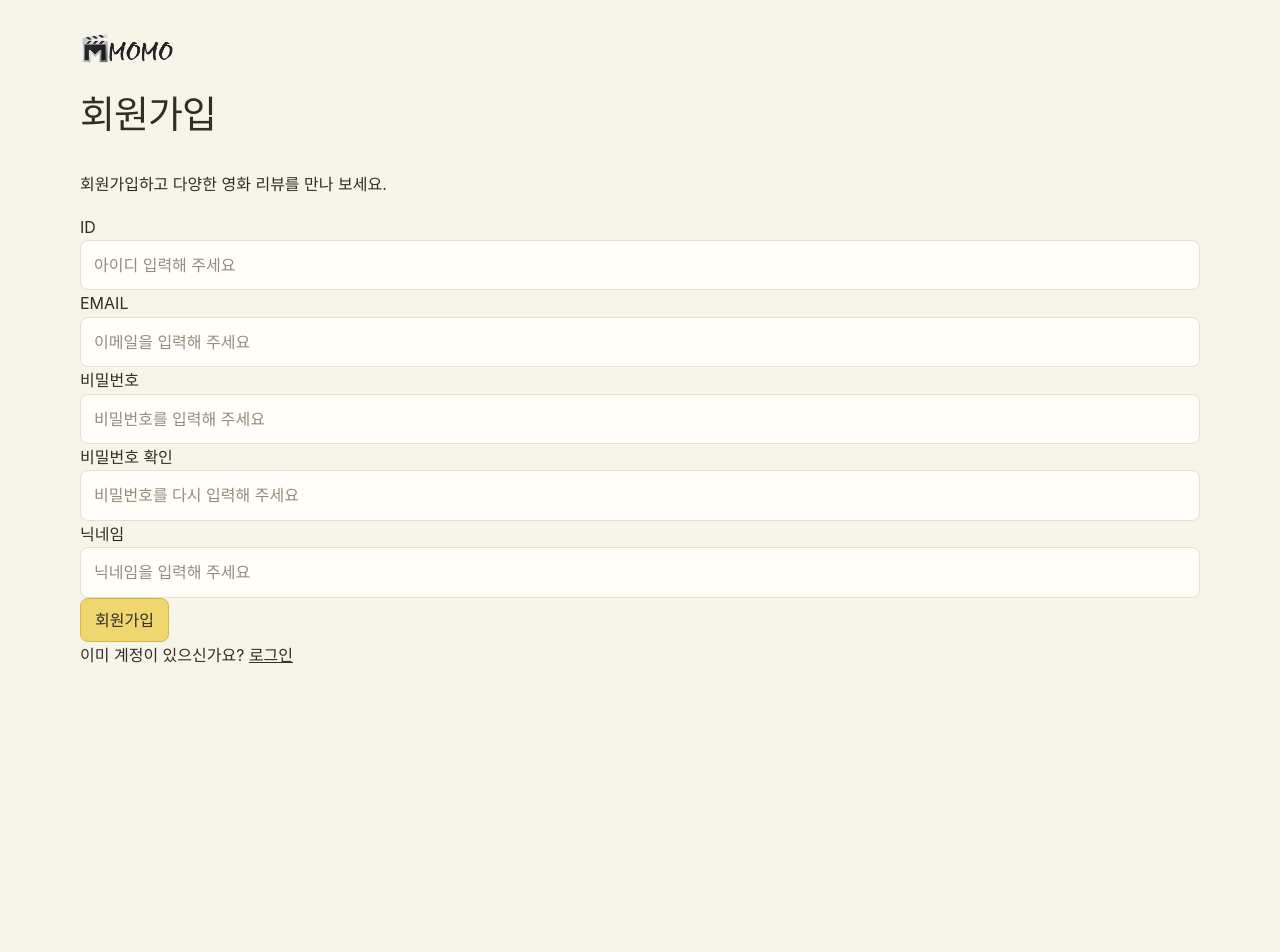
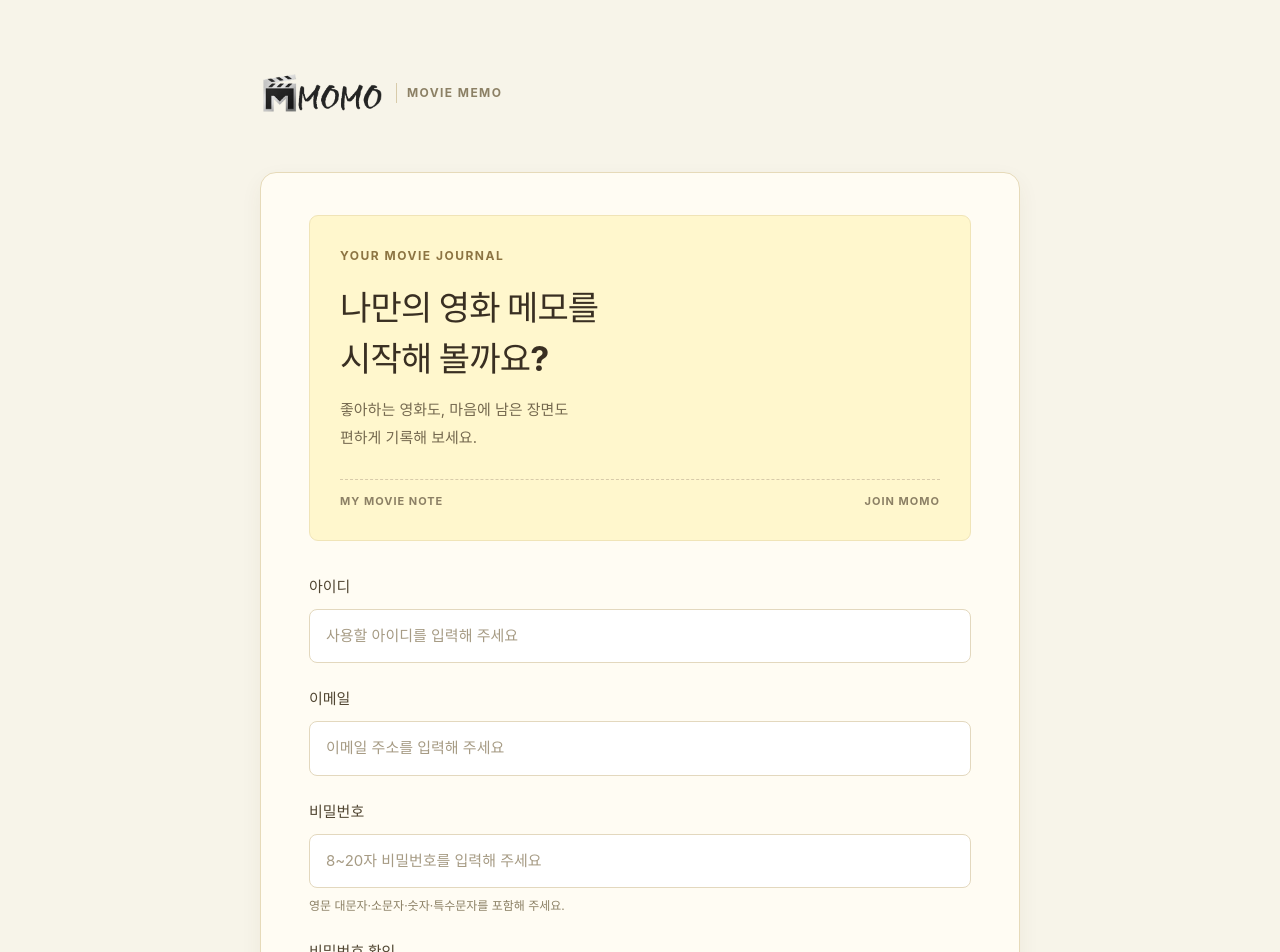
Before and after one commit to madison-yoon/MOMO, a React (Create React App) app in the folder momo-frontend/: page /signup in a window 1280 px wide. Shown: the top 952 px of the page. Before the commit the page ends 800 px from the top, so only its background shows below. Built offline with nearby package versions, Linux system fonts and the light colour scheme; a web font is replaced by a local one.

Commit message:
10-28 16:25 "로그인,회원가입,CSS"

```diff
--- a/momo-frontend/src/App.css
+++ b/momo-frontend/src/App.css
@@ -518,3 +518,370 @@ form button[type="submit"]:hover:not(:disabled),
     grid-template-columns: repeat(2, minmax(0, 1fr));
   }
 }
+
+
+/* ========================================
+   MOMO 회원가입 페이지
+   Brand: 종이색 + 메모지 + 잉크색
+======================================== */
+
+.signup-page {
+  min-height: 100vh;
+  box-sizing: border-box;
+  padding: 36px 24px 28px;
+  background: #F7F4E9;
+  color: #392F22;
+  font-family: inherit;
+}
+
+.signup-page *,
+.signup-page *::before,
+.signup-page *::after {
+  box-sizing: border-box;
+}
+
+.signup-wrapper {
+  width: 100%;
+  max-width: 680;
+  margin: 0 auto;
+}
+
+/* 상단 로고 */
+
+.signup-brand {
+  display: inline-flex;
+  align-items: center;
+  gap: 10px;
+  margin-bottom: 28px;
+  color: #392F22;
+  text-decoration: none;
+}
+
+.signup-brand img {
+  display: block;
+  width: auto;
+  height: 36px;
+  object-fit: contain;
+}
+
+.signup-brand span {
+  padding-left: 10px;
+  border-left: 1px solid #D8CBAA;
+  color: #8C8065;
+  font-size: 10px;
+  font-weight: 700;
+  letter-spacing: 1.4px;
+}
+
+/* 메모지 형태의 회원가입 카드 */
+
+.signup-card {
+  padding: 36px 44px;
+  background: #FFFCF3;
+  border: 1px solid #E6DAB9;
+  border-radius: 14px;
+  box-shadow: 0 8px 22px rgba(78, 61, 31, 0.06);
+}
+
+
+/* 제목 영역 */
+
+.signup-card-heading {
+  margin-bottom: 30px;
+  padding: 24px 26px;
+  background: #FFF7CD;
+  border: 1px solid #F0E4B7;
+  border-radius: 9px;
+}
+
+.signup-eyebrow {
+  display: block;
+  margin-bottom: 12px;
+  color: #8C7442;
+  font-size: 10px;
+  font-weight: 700;
+  letter-spacing: 1.5px;
+}
+
+.signup-card-heading h1 {
+  margin: 0;
+  color: #392F22;
+  font-size: 27px;
+  font-weight: 750;
+  line-height: 1.45;
+  letter-spacing: -0.8px;
+}
+
+.signup-card-heading > p {
+  margin: 12px 0 0;
+  color: #75694F;
+  font-size: 13px;
+  line-height: 1.8;
+}
+
+.signup-note-label {
+  display: flex;
+  justify-content: space-between;
+  gap: 12px;
+  margin-top: 22px;
+  padding-top: 12px;
+  border-top: 1px dashed #D8CBAA;
+  color: #8C8065;
+  font-size: 9px;
+  font-weight: 700;
+  letter-spacing: 1px;
+}
+
+/* 입력 필드 */
+
+.signup-field {
+  margin-bottom: 19px;
+}
+
+.signup-field label {
+  display: block;
+  margin-bottom: 7px;
+  color: #514632;
+  font-size: 13px;
+  font-weight: 650;
+}
+
+.signup-field input {
+  display: block;
+  width: 100%;
+  min-height: 45px;
+  padding: 11px 13px;
+  border: 1px solid #E3D8BE;
+  border-radius: 7px;
+  outline: none;
+  background: #FFFFFF;
+  color: #392F22;
+  font: inherit;
+  font-size: 13px;
+  transition: border-color 0.18s ease, box-shadow 0.18s ease;
+}
+
+.signup-field input::placeholder {
+  color: #A69B84;
+}
+
+.signup-field input:focus {
+  border-color: #C6A83F;
+  box-shadow: 0 0 0 3px rgba(240, 214, 110, 0.24);
+}
+
+.signup-hint {
+  margin: 6px 0 0;
+  color: #8C8065;
+  font-size: 11px;
+  line-height: 1.6;
+}
+
+.signup-error {
+  margin: 7px 0 0;
+  color: #B4483E;
+  font-size: 12px;
+  line-height: 1.5;
+}
+
+/* 회원가입 버튼 */
+
+.signup-submit {
+  display: flex;
+  align-items: center;
+  justify-content: center;
+  gap: 10px;
+  width: 100%;
+  min-height: 48px;
+  margin-top: 8px;
+  padding: 12px 16px;
+  border: 1px solid #D8BC4D;
+  border-radius: 7px;
+  background: #F0D66E;
+  color: #392F22;
+  font: inherit;
+  font-size: 14px;
+  font-weight: 750;
+  cursor: pointer;
+  transition: background 0.18s ease, transform 0.18s ease;
+}
+
+.signup-submit:hover {
+  background: #E8CB56;
+}
+
+.signup-submit:active {
+  transform: translateY(1px);
+}
+
+.signup-submit:focus-visible {
+  outline: 3px solid #8C7442;
+  outline-offset: 3px;
+}
+
+.signup-message {
+  margin: 14px 0 0;
+  color: #514632;
+  font-size: 13px;
+  line-height: 1.6;
+  text-align: center;
+}
+
+/* 로그인 링크 */
+
+.signup-footer {
+  display: flex;
+  justify-content: center;
+  flex-wrap: wrap;
+  gap: 6px;
+  margin-top: 22px;
+  color: #827660;
+  font-size: 12px;
+}
+
+.signup-footer a {
+  color: #514632;
+  font-weight: 700;
+  text-decoration: underline;
+  text-underline-offset: 3px;
+}
+
+.signup-footer a:hover {
+  color: #8C7442;
+}
+
+/* 페이지 하단 문구 */
+
+.signup-bottom-caption {
+  margin: 22px 0 0;
+  color: #A69B84;
+  font-size: 9px;
+  font-weight: 650;
+  letter-spacing: 2px;
+  text-align: center;
+}
+
+/* 브라우저 자동완성 배경 */
+
+.signup-field input:-webkit-autofill,
+.signup-field input:-webkit-autofill:hover,
+.signup-field input:-webkit-autofill:focus {
+  -webkit-text-fill-color: #392F22;
+  box-shadow: 0 0 0 1000px #FFFFFF inset;
+  transition: background-color 9999s ease-out;
+}
+
+
+/* MOMO 회원가입 가독성 개선 */
+.signup-page {
+  padding: 40px 32px;
+}
+
+.signup-wrapper {
+  max-width: 760px;
+}
+
+.signup-brand img {
+  height: 42px;
+}
+
+.signup-brand span {
+  font-size: 12px;
+}
+
+.signup-card {
+  padding: 42px 48px;
+  border-radius: 16px;
+}
+
+.signup-card-heading {
+  padding: 30px;
+  margin-bottom: 34px;
+}
+
+.signup-eyebrow {
+  font-size: 12px;
+  margin-bottom: 16px;
+}
+
+.signup-card-heading h1 {
+  font-size: 34px;
+  line-height: 1.5;
+}
+
+.signup-card-heading > p {
+  font-size: 15px;
+  line-height: 1.9;
+}
+
+.signup-note-label {
+  font-size: 11px;
+  margin-top: 26px;
+}
+
+.signup-field {
+  margin-bottom: 24px;
+}
+
+.signup-field label {
+  font-size: 15px;
+  margin-bottom: 9px;
+}
+
+.signup-field input {
+  min-height: 54px;
+  padding: 14px 16px;
+  font-size: 15px;
+  border-radius: 8px;
+}
+
+.signup-hint {
+  font-size: 12px;
+  margin-top: 8px;
+}
+
+.signup-error {
+  font-size: 13px;
+}
+
+.signup-submit {
+  min-height: 58px;
+  margin-top: 12px;
+  font-size: 16px;
+}
+
+.signup-message {
+  font-size: 14px;
+}
+
+.signup-footer {
+  margin-top: 26px;
+  font-size: 14px;
+}
+
+.signup-bottom-caption {
+  margin-top: 28px;
+  font-size: 11px;
+}
+
+@media (max-width: 520px) {
+  .signup-page {
+    padding: 22px 16px;
+  }
+
+  .signup-card {
+    padding: 22px 18px;
+  }
+
+  .signup-card-heading {
+    padding: 20px;
+  }
+
+  .signup-card-heading h1 {
+    font-size: 27px;
+  }
+
+  .signup-field input {
+    min-height: 50px;
+  }
+}
--- a/momo-frontend/src/pages/Login.js
+++ b/momo-frontend/src/pages/Login.js
@@ -3,10 +3,8 @@ import { Link, useNavigate } from "react-router-dom";
 import '../App.css';
 import logoImage from '../textlogo.png';
 
-const emailRegex = /^[^\s@]+@[^\s@]+\.[^\s@]+$/;
-
 function Login() {
-  const [email, setEmail] = useState("");
+  const [id, setId] = useState("");
   const [password, setPassword] = useState("");
   const [errors, setErrors] = useState({});
   const [message, setMessage] = useState("");
@@ -17,8 +15,8 @@ function Login() {
 
     const newErrors = {};
 
-    if (!emailRegex.test(email.trim())) {
-      newErrors.email = "올바른 이메일 형식을 입력해 주세요.";
+    if (!id.trim()) {
+      newErrors.id = "아이디를 입력해 주세요.";
     }
 
     if (!password) {
@@ -37,7 +35,7 @@ function Login() {
             "Content-Type": "application/json",
           },
           body: JSON.stringify({
-            loginId: email, // 백엔드 LoginRequest의 필드명에 맞춤
+            loginId: id.trim(), // 백엔드 LoginRequest의 필드명에 맞춤
             password: password,
           }),
         });
@@ -60,77 +58,99 @@ function Login() {
     }
   };
 
+
 return (
-    <main className="auth-page">
-      <section className="auth-card">
-        <Link to="/" className="auth-logo">
-          <img src={logoImage} alt="MOMO 로고" style={{ height: '32px' }} />
+  <main className="signup-page">
+    <section className="signup-wrapper">
+      <Link to="/" className="signup-brand">
+        <img src={logoImage} alt="MOMO 로고" />
+        <span>MOVIE MEMO</span>
       </Link>
-        <br/>
 
-
-        <p className="auth-description">
-          로그인하고 영화 리뷰를 확인해 보세요.
+      <section className="signup-card login-card">
+        <div className="signup-card-heading">
+          <span className="signup-eyebrow">WELCOME BACK</span>
+          <h1>
+            다시, 나만의 영화 메모로
+            <br />
+            돌아오셨네요.
+          </h1>
+          <p>
+            로그인하고 마음에 남는 영화와
+            <br />
+            다양한 리뷰를 만나 보세요.
           </p>
+          <div className="signup-note-label">
+            <span>MY MOVIE NOTE</span>
+            <span>LOGIN TO MOMO</span>
+          </div>
+        </div>
 
         <form onSubmit={handleSubmit} noValidate>
-          <div className="auth-field">
-            <label htmlFor="login-email">이메일</label>
-
-
+          <div className="signup-field">
+            <label htmlFor="login-id">아이디</label>
             <input
-              id="login-email"
-              type="email"
-              placeholder="example@email.com"
-              value={email}
+              id="login-id"
+              type="text"
+              placeholder="아이디를 입력해 주세요"
+              value={id}
+              autoComplete="username"
               onChange={(e) => {
-                setEmail(e.target.value);
-                setErrors((prev) => ({ ...prev, email: "" }));
+                setId(e.target.value);
+                setErrors((prev) => ({ ...prev, id: "" }));
                 setMessage("");
               }}
             />
-
-            {errors.email && <p className="auth-error">{errors.email}</p>}
+            {errors.id && (
+              <p className="signup-error">{errors.id}</p>
+            )}
           </div>
-          <br/>
 
 
-          <div className="auth-field">
+          <div className="signup-field">
             <label htmlFor="login-password">비밀번호</label>
-          <br/>
-
-
             <input
               id="login-password"
               type="password"
               placeholder="비밀번호를 입력해 주세요"
               value={password}
+              autoComplete="current-password"
               onChange={(e) => {
                 setPassword(e.target.value);
                 setErrors((prev) => ({ ...prev, password: "" }));
                 setMessage("");
               }}
             />
+            {errors.password && (
+              <p className="signup-error">{errors.password}</p>
+            )}
+          </div>
 
-            {errors.password && <p className="auth-error">{errors.password}</p>}
-          </div>
-          <br/>
-
-          <button type="submit" className="auth-submit">
+          <button type="submit" className="signup-submit">
             로그인
+            <span aria-hidden="true">→</span>
           </button>
 
-          {message && <p className="auth-notice">{message}</p>}
+          {message && (
+            <p className="signup-message" role="status">
+              {message}
+            </p>
+          )}
         </form>
-          <br/>
 
+        <div className="signup-footer">
+          <span>아직 회원이 아니신가요?</span>
+          <Link to="/signup">회원가입</Link>
+        </div>
+      </section>
 
-        <p className="auth-footer">
-          아직 회원이 아니신가요? <Link to="/signup">회원가입</Link>
+      <p className="signup-bottom-caption">
+        YOUR MOVIES, YOUR MEMORIES.
       </p>
     </section>
   </main>
 );
+
 }
 
 export default Login;
--- a/momo-frontend/src/pages/SignUp.js
+++ b/momo-frontend/src/pages/SignUp.js
@@ -95,61 +95,91 @@ function SignUp() {
   };
 
   return (
-    <main className="auth-page">
-      <section className="auth-card">
-        <Link to="/" className="auth-logo">
-          <img src={logoImage} alt="MOMO 로고" style={{ height: '32px' }} />
+    <main className="signup-page">
+      <section className="signup-wrapper">
+        {/* 상단 브랜드 영역 */}
+        <Link to="/" className="signup-brand">
+          <img src={logoImage} alt="MOMO 로고" />
+          <span>MOVIE MEMO</span>
         </Link>
-        <br/>
 
-        <h1>회원가입</h1>
-        <p className="auth-description">
-          회원가입하고 다양한 영화 리뷰를 만나 보세요.
+        {/* 회원가입 카드 */}
+        <section className="signup-card">
+          <div className="signup-card-heading">
+            <span className="signup-eyebrow">YOUR MOVIE JOURNAL</span>
+            <h1>
+              나만의 영화 메모를
+              <br />
+              시작해 볼까요?
+            </h1>
+            <p>
+              좋아하는 영화도, 마음에 남은 장면도
+              <br />
+              편하게 기록해 보세요.
             </p>
 
+            <div className="signup-note-label">
+              <span>MY MOVIE NOTE</span>
+              <span>JOIN MOMO</span>
+            </div>
+          </div>
+
           <form onSubmit={handleSubmit} noValidate>
-          <div className="auth-field">
-            <label htmlFor="signup-id">ID</label>
+            <div className="signup-field">
+              <label htmlFor="signup-id">아이디</label>
               <input
                 id="signup-id"
                 name="id"
                 type="text"
-              placeholder="아이디 입력해 주세요"
+                placeholder="사용할 아이디를 입력해 주세요"
                 value={formData.id}
                 onChange={handleChange}
+                autoComplete="username"
               />
-            {errors.id && <p className="auth-error">{errors.id}</p>}
+              {errors.id && (
+                <p className="signup-error">{errors.id}</p>
+              )}
             </div>
 
-
-          <div className="auth-field">
-            <label htmlFor="signup-email">EMAIL</label>
+            <div className="signup-field">
+              <label htmlFor="signup-email">이메일</label>
               <input
                 id="signup-email"
                 name="email"
                 type="email"
-              placeholder="이메일을 입력해 주세요"
+                placeholder="이메일 주소를 입력해 주세요"
                 value={formData.email}
                 onChange={handleChange}
+                autoComplete="email"
               />
-            {errors.email && <p className="auth-error">{errors.email}</p>}
+              {errors.email && (
+                <p className="signup-error">{errors.email}</p>
+              )}
             </div>
 
-          <div className="auth-field">
+            <div className="signup-field">
               <label htmlFor="signup-password">비밀번호</label>
               <input
                 id="signup-password"
                 name="password"
                 type="password"
-              placeholder="비밀번호를 입력해 주세요"
+                placeholder="8~20자 비밀번호를 입력해 주세요"
                 value={formData.password}
                 onChange={handleChange}
+                autoComplete="new-password"
               />
-            {errors.password && <p className="auth-error">{errors.password}</p>}
+              <p className="signup-hint">
+                영문 대문자·소문자·숫자·특수문자를 포함해 주세요.
+              </p>
+              {errors.password && (
+                <p className="signup-error">{errors.password}</p>
+              )}
             </div>
 
-          <div className="auth-field">
-            <label htmlFor="signup-passwordConfirm">비밀번호 확인</label>
+            <div className="signup-field">
+              <label htmlFor="signup-passwordConfirm">
+                비밀번호 확인
+              </label>
               <input
                 id="signup-passwordConfirm"
                 name="passwordConfirm"
@@ -157,34 +187,54 @@ function SignUp() {
                 placeholder="비밀번호를 다시 입력해 주세요"
                 value={formData.passwordConfirm}
                 onChange={handleChange}
+                autoComplete="new-password"
               />
               {errors.passwordConfirm && (
-              <p className="auth-error">{errors.passwordConfirm}</p>
+                <p className="signup-error">
+                  {errors.passwordConfirm}
+                </p>
               )}
             </div>
 
-          <div className="auth-field">
+            <div className="signup-field">
               <label htmlFor="signup-nickname">닉네임</label>
               <input
                 id="signup-nickname"
                 name="nickname"
                 type="text"
-              placeholder="닉네임을 입력해 주세요"
+                placeholder="영화 메모에 표시할 이름"
                 value={formData.nickname}
                 onChange={handleChange}
+                autoComplete="nickname"
               />
-            {errors.nickname && <p className="auth-error">{errors.nickname}</p>}
+              <p className="signup-hint">
+                한글·영문·숫자로 2~10자까지 입력할 수 있어요.
+              </p>
+              {errors.nickname && (
+                <p className="signup-error">{errors.nickname}</p>
+              )}
             </div>
 
-          <button type="submit" className="auth-submit">
-            회원가입
+            <button type="submit" className="signup-submit">
+              무료 회원가입하고 영화 메모하러 가기
+              <span aria-hidden="true">▶</span>
             </button>
 
-          {message && <p className="auth-notice">{message}</p>}
+            {message && (
+              <p className="signup-message" role="status">
+                {message}
+              </p>
+            )}
           </form>
 
-        <p className="auth-footer">
-          이미 계정이 있으신가요? <Link to="/login">로그인</Link>
+          <div className="signup-footer">
+            <span>이미 계정이 있으신가요?</span>
+            <Link to="/login">로그인</Link>
+          </div>
+        </section>
+
+        <p className="signup-bottom-caption">
+          YOUR MOVIES, YOUR MEMORIES.
         </p>
       </section>
     </main>
```
Lines whose indentation alone changed are shown as unchanged.
